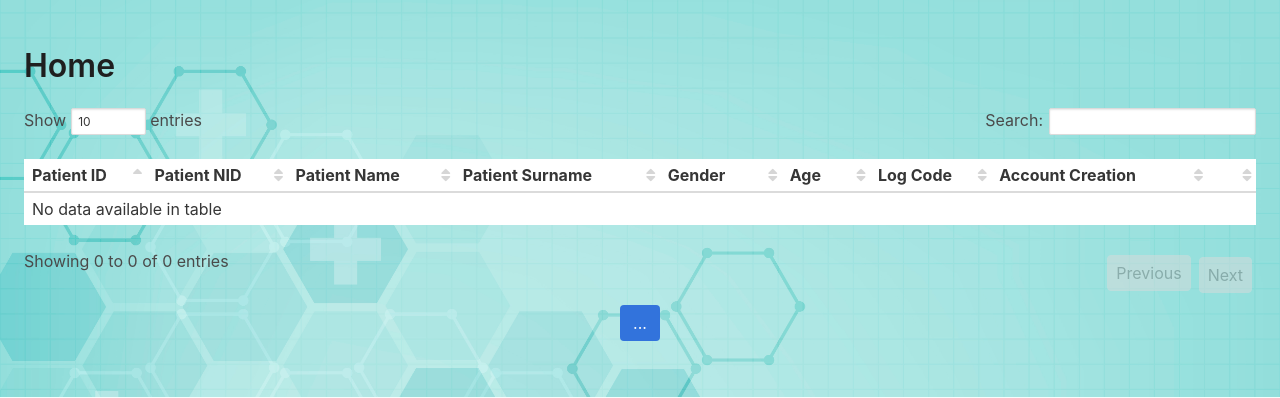
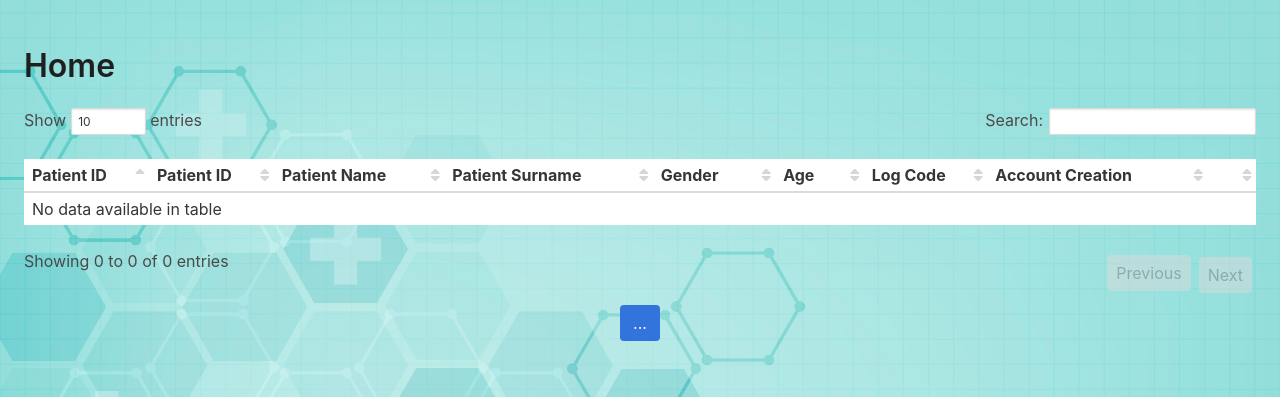
Before and after one commit to SmartHealth-ituse2020/SH-web, a Flask app: page /doctor/dashboard in a window 1280 px wide. Shown: the part 52-450 px from the top of the page. Run offline with Flask 2, Linux system fonts and the light colour scheme; the visitor is signed in with stand-in values (Sample User, id 1); data that the repository does not hold is empty; some libraries are stand-ins or nearby versions.

Commit message:
Minor character fix

```diff
--- a/smarthealth_web/templates/doctor/doctor_dashboard.html
+++ b/smarthealth_web/templates/doctor/doctor_dashboard.html
@@ -8,7 +8,7 @@
     <thead>
         <tr>
             <th>Patient ID</th>
-            <th>Patient NID</th>
+            <th>Patient ID</th>
             <th>Patient Name</th>
             <th>Patient Surname</th>
             <th>Gender</th>
```
